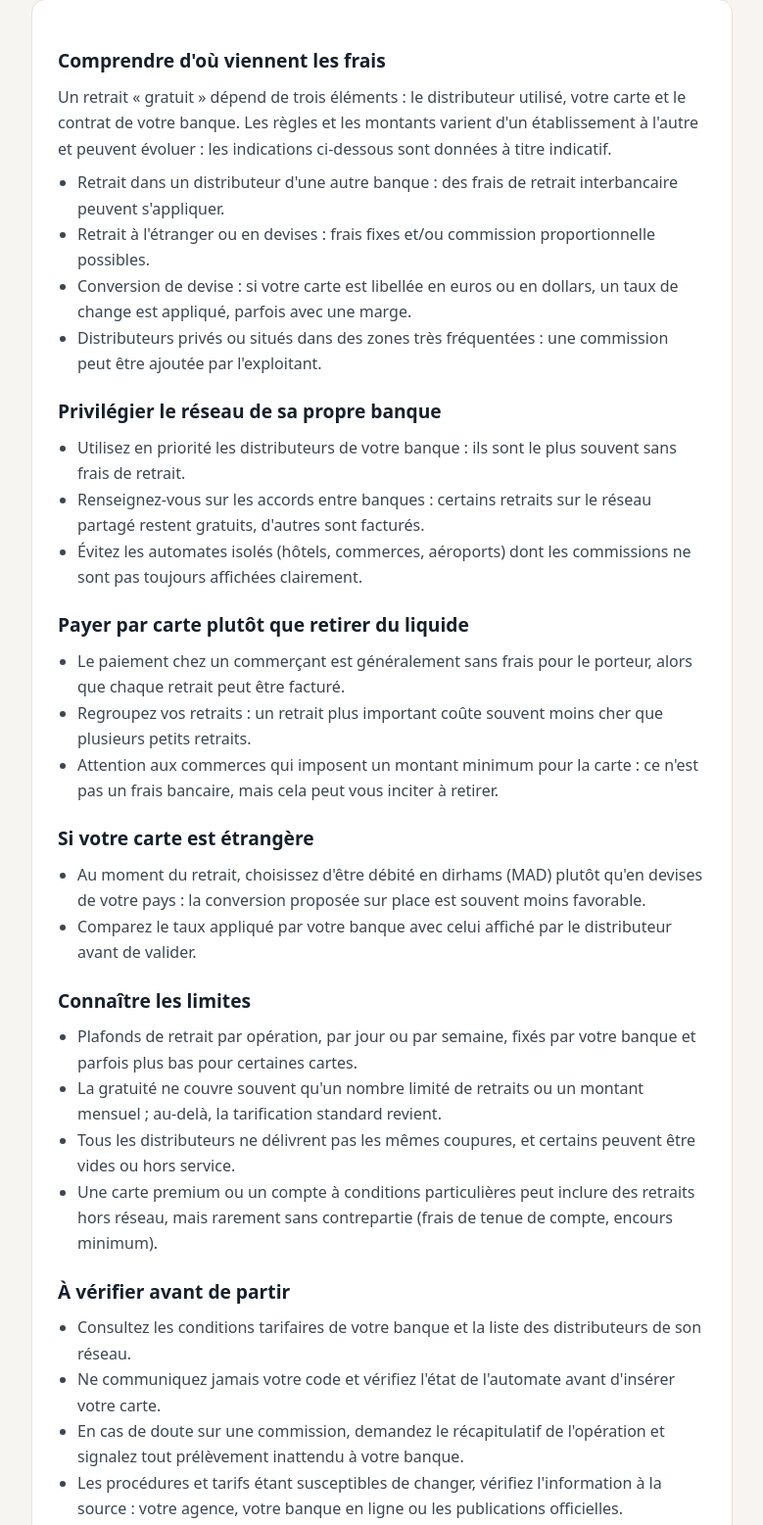
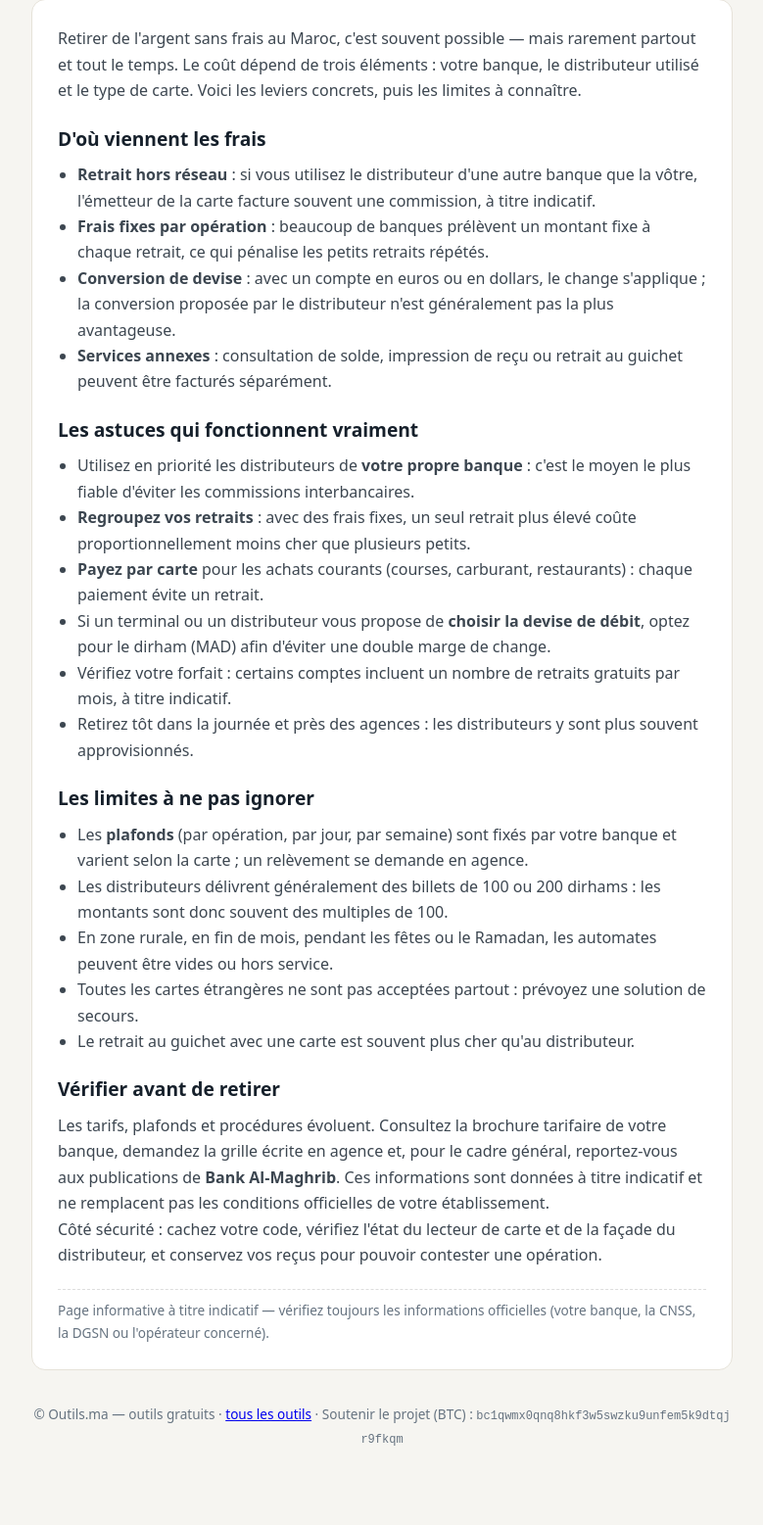
Before and after one commit to Hakersbkk/outils-maroc, a plain HTML site: page retirer-argent-distributeur-maroc-frais/index.html in a window 1280 px wide. Shown: the part 65-1622 px from the top of the page at 98% size, without its empty margins (250-1029 px from the left). Drawn offline with Linux system fonts and the light colour scheme.

Commit message:
publish retirer-argent-distributeur-maroc-frais/index.html

```diff
--- a/retirer-argent-distributeur-maroc-frais/index.html
+++ b/retirer-argent-distributeur-maroc-frais/index.html
@@ -19,50 +19,38 @@ textarea{resize:vertical}footer{color:#667380;font-size:.85rem;padding:18px 0 40
 </style></head><body><div class="wrap">
 <header><a href="/">Outils<span>.</span>ma</a> — outils gratuits pour le Maroc</header>
 <main>
-<h2>Comprendre d'où viennent les frais</h2>
-<p>Un retrait « gratuit » dépend de trois éléments : le distributeur utilisé, votre carte et le contrat de votre banque. Les règles et les montants varient d'un établissement à l'autre et peuvent évoluer : les indications ci-dessous sont données à titre indicatif.</p>
+<p>Retirer de l'argent sans frais au Maroc, c'est souvent possible — mais rarement partout et tout le temps. Le coût dépend de trois éléments : votre banque, le distributeur utilisé et le type de carte. Voici les leviers concrets, puis les limites à connaître.</p>
+
+<h2>D'où viennent les frais</h2>
 <ul>
-<li>Retrait dans un distributeur d'une autre banque : des frais de retrait interbancaire peuvent s'appliquer.</li>
-<li>Retrait à l'étranger ou en devises : frais fixes et/ou commission proportionnelle possibles.</li>
-<li>Conversion de devise : si votre carte est libellée en euros ou en dollars, un taux de change est appliqué, parfois avec une marge.</li>
-<li>Distributeurs privés ou situés dans des zones très fréquentées : une commission peut être ajoutée par l'exploitant.</li>
+<li><strong>Retrait hors réseau</strong> : si vous utilisez le distributeur d'une autre banque que la vôtre, l'émetteur de la carte facture souvent une commission, à titre indicatif.</li>
+<li><strong>Frais fixes par opération</strong> : beaucoup de banques prélèvent un montant fixe à chaque retrait, ce qui pénalise les petits retraits répétés.</li>
+<li><strong>Conversion de devise</strong> : avec un compte en euros ou en dollars, le change s'applique ; la conversion proposée par le distributeur n'est généralement pas la plus avantageuse.</li>
+<li><strong>Services annexes</strong> : consultation de solde, impression de reçu ou retrait au guichet peuvent être facturés séparément.</li>
 </ul>
 
-<h2>Privilégier le réseau de sa propre banque</h2>
+<h2>Les astuces qui fonctionnent vraiment</h2>
 <ul>
-<li>Utilisez en priorité les distributeurs de votre banque : ils sont le plus souvent sans frais de retrait.</li>
-<li>Renseignez-vous sur les accords entre banques : certains retraits sur le réseau partagé restent gratuits, d'autres sont facturés.</li>
-<li>Évitez les automates isolés (hôtels, commerces, aéroports) dont les commissions ne sont pas toujours affichées clairement.</li>
+<li>Utilisez en priorité les distributeurs de <strong>votre propre banque</strong> : c'est le moyen le plus fiable d'éviter les commissions interbancaires.</li>
+<li><strong>Regroupez vos retraits</strong> : avec des frais fixes, un seul retrait plus élevé coûte proportionnellement moins cher que plusieurs petits.</li>
+<li><strong>Payez par carte</strong> pour les achats courants (courses, carburant, restaurants) : chaque paiement évite un retrait.</li>
+<li>Si un terminal ou un distributeur vous propose de <strong>choisir la devise de débit</strong>, optez pour le dirham (MAD) afin d'éviter une double marge de change.</li>
+<li>Vérifiez votre forfait : certains comptes incluent un nombre de retraits gratuits par mois, à titre indicatif.</li>
+<li>Retirez tôt dans la journée et près des agences : les distributeurs y sont plus souvent approvisionnés.</li>
 </ul>
 
-<h2>Payer par carte plutôt que retirer du liquide</h2>
+<h2>Les limites à ne pas ignorer</h2>
 <ul>
-<li>Le paiement chez un commerçant est généralement sans frais pour le porteur, alors que chaque retrait peut être facturé.</li>
-<li>Regroupez vos retraits : un retrait plus important coûte souvent moins cher que plusieurs petits retraits.</li>
-<li>Attention aux commerces qui imposent un montant minimum pour la carte : ce n'est pas un frais bancaire, mais cela peut vous inciter à retirer.</li>
+<li>Les <strong>plafonds</strong> (par opération, par jour, par semaine) sont fixés par votre banque et varient selon la carte ; un relèvement se demande en agence.</li>
+<li>Les distributeurs délivrent généralement des billets de 100 ou 200 dirhams : les montants sont donc souvent des multiples de 100.</li>
+<li>En zone rurale, en fin de mois, pendant les fêtes ou le Ramadan, les automates peuvent être vides ou hors service.</li>
+<li>Toutes les cartes étrangères ne sont pas acceptées partout : prévoyez une solution de secours.</li>
+<li>Le retrait au guichet avec une carte est souvent plus cher qu'au distributeur.</li>
 </ul>
 
-<h2>Si votre carte est étrangère</h2>
-<ul>
-<li>Au moment du retrait, choisissez d'être débité en dirhams (MAD) plutôt qu'en devises de votre pays : la conversion proposée sur place est souvent moins favorable.</li>
-<li>Comparez le taux appliqué par votre banque avec celui affiché par le distributeur avant de valider.</li>
-</ul>
-
-<h2>Connaître les limites</h2>
-<ul>
-<li>Plafonds de retrait par opération, par jour ou par semaine, fixés par votre banque et parfois plus bas pour certaines cartes.</li>
-<li>La gratuité ne couvre souvent qu'un nombre limité de retraits ou un montant mensuel ; au-delà, la tarification standard revient.</li>
-<li>Tous les distributeurs ne délivrent pas les mêmes coupures, et certains peuvent être vides ou hors service.</li>
-<li>Une carte premium ou un compte à conditions particulières peut inclure des retraits hors réseau, mais rarement sans contrepartie (frais de tenue de compte, encours minimum).</li>
-</ul>
-
-<h2>À vérifier avant de partir</h2>
-<ul>
-<li>Consultez les conditions tarifaires de votre banque et la liste des distributeurs de son réseau.</li>
-<li>Ne communiquez jamais votre code et vérifiez l'état de l'automate avant d'insérer votre carte.</li>
-<li>En cas de doute sur une commission, demandez le récapitulatif de l'opération et signalez tout prélèvement inattendu à votre banque.</li>
-<li>Les procédures et tarifs étant susceptibles de changer, vérifiez l'information à la source : votre agence, votre banque en ligne ou les publications officielles.</li>
-</ul>
+<h2>Vérifier avant de retirer</h2>
+<p>Les tarifs, plafonds et procédures évoluent. Consultez la brochure tarifaire de votre banque, demandez la grille écrite en agence et, pour le cadre général, reportez-vous aux publications de <strong>Bank Al-Maghrib</strong>. Ces informations sont données à titre indicatif et ne remplacent pas les conditions officielles de votre établissement.</p>
+<p>Côté sécurité : cachez votre code, vérifiez l'état du lecteur de carte et de la façade du distributeur, et conservez vos reçus pour pouvoir contester une opération.</p>
 <p class="disc">Page informative à titre indicatif — vérifiez toujours les informations officielles (votre banque, la CNSS, la DGSN ou l'opérateur concerné).</p>
 </main>
 <footer>© Outils.ma — outils gratuits · <a href="/">tous les outils</a> · Soutenir le projet (BTC) : <code style="font-size:.75rem;word-break:break-all">bc1qwmx0qnq8hkf3w5swzku9unfem5k9dtqjr9fkqm</code></footer>
```
